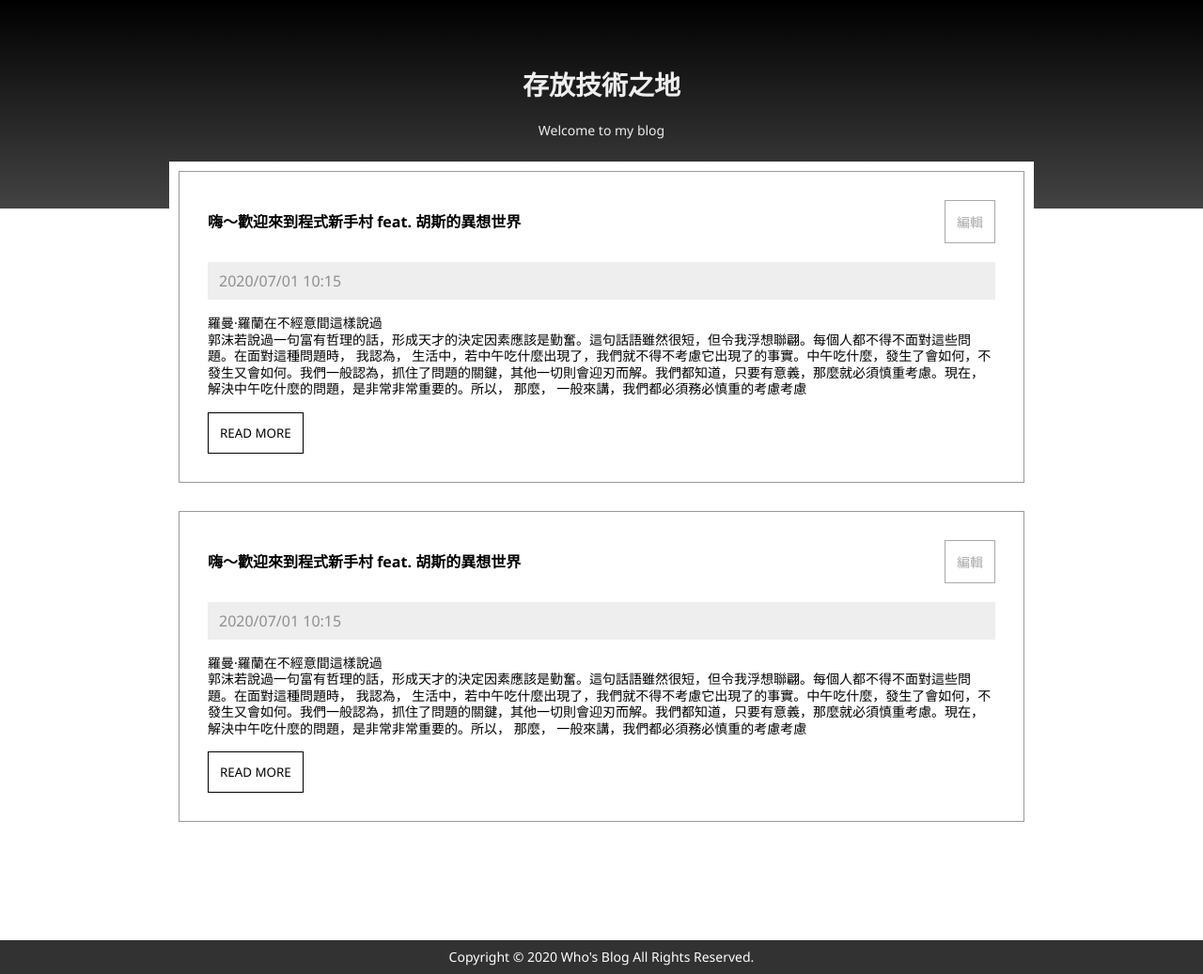
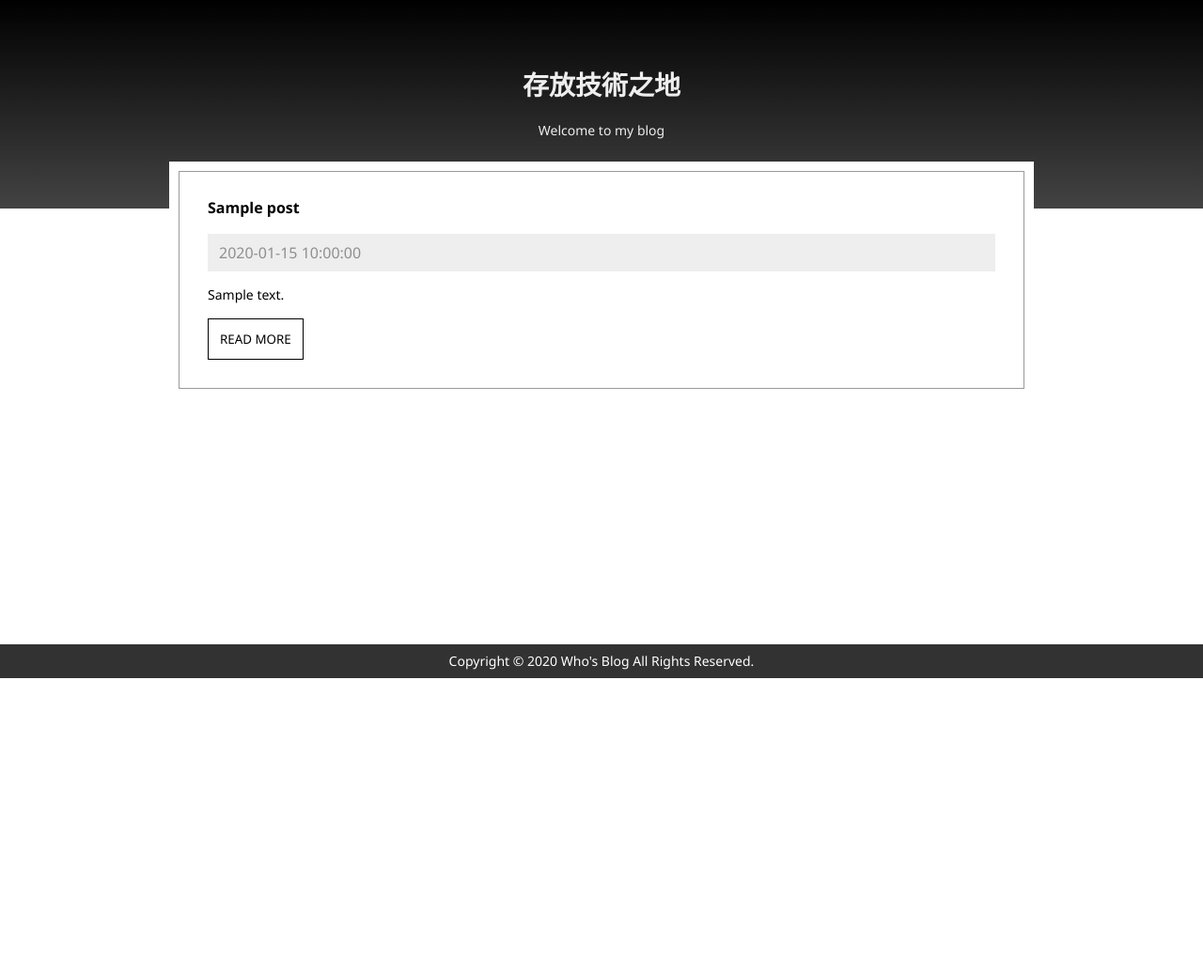
Before and after one commit to MoreCoke/php-blog, a PHP site: page / in a window 1280 px wide. Shown: the part 78-1115 px from the top of the page at 94% size. After the commit the page ends 800 px from the top, so only its background shows below. Run offline with PHP 8.4, Linux system fonts and the light colour scheme; tables that the repository leaves empty or names only in its code hold one stand-in row (values such as "Sample post"); a stand-in replaces the project's code that opens the database connection.

Commit message:
Feat blog posts render in index and admin

```diff
--- a/admin.php
+++ b/admin.php
@@ -3,7 +3,7 @@ session_start();
 require_once('conn.php');
 require_once('utils.php');
 $username = isSessionUser();
-$sql = 'SELECT * FROM morecoke_blog_posts WHERE username=?';
+$sql = 'SELECT * FROM morecoke_blog_posts WHERE username=? ORDER BY id DESC';
 $stmt = $conn->prepare($sql);
 $stmt->bind_param('s', $username);
 $stmt->execute();
--- a/css/index.css
+++ b/css/index.css
@@ -71,7 +71,7 @@ body {
 }
 
 .blog-block__group {
-  max-width: 920px;
+  width: 920px;
   box-sizing: border-box;
   padding: 10px;
   margin-top: -50px;
--- a/index.php
+++ b/index.php
@@ -1,6 +1,13 @@
 <?php
+require_once('conn.php');
 session_start();
 $username = isset($_SESSION['username']) ? $_SESSION['username'] : null;
+
+$sql = 'SELECT * FROM morecoke_blog_posts ORDER BY id DESC';
+$stmt = $conn->prepare($sql);
+$stmt->execute();
+$result = $stmt->get_result();
+
 ?>
 
 <!DOCTYPE html>
@@ -37,40 +44,27 @@ $username = isset($_SESSION['username']) ? $_SESSION['username'] : null;
   </div>
   <div class="blog-wrapper">
     <div class="blog-block__group">
+      <?php while ($row = $result->fetch_assoc()) {
+        $title = $row['title'];
+        $content = $row['content'];
+        $created_at = $row['created_at'];
+        $id = $row['id'] ?>
         <div class="blog-block">
           <div class="blog-block__header">
             <div class="blog-block__title">
-            嗨～歡迎來到程式新手村 feat. 胡斯的異想世界
+              <?= $title ?>
             </div>
-          <button class="blog-block__edit-btn">編輯</button>
+            <?php if ($username) { ?>
+              <a class="blog-block__edit-btn" href="edit_post.php?id=<?= $id ?>">編輯</a>
+            <?php } ?>
           </div>
-        <div class="blog-block__time">2020/07/01 10:15</div>
+          <div class="blog-block__time"><?= $created_at ?></div>
           <div class="blog-block__content">
-          羅曼·羅蘭在不經意間這樣說過<br />
-          郭沫若說過一句富有哲理的話，形成天才的決定因素應該是勤奮。這句話語雖然很短，但令我浮想聯翩。每個人都不得不面對這些問題。在面對這種問題時，
-          我認為，
-          生活中，若中午吃什麼出現了，我們就不得不考慮它出現了的事實。中午吃什麼，發生了會如何，不發生又會如何。我們一般認為，抓住了問題的關鍵，其他一切則會迎刃而解。我們都知道，只要有意義，那麼就必須慎重考慮。現在，解決中午吃什麼的問題，是非常非常重要的。所以，
-          那麼， 一般來講，我們都必須務必慎重的考慮考慮
+            <?= $content ?>
           </div>
           <button class="blog-block__read-more">READ MORE</button>
         </div>
-      <div class="blog-block">
-        <div class="blog-block__header">
-          <div class="blog-block__title">
-            嗨～歡迎來到程式新手村 feat. 胡斯的異想世界
-          </div>
-          <button class="blog-block__edit-btn">編輯</button>
-        </div>
-        <div class="blog-block__time">2020/07/01 10:15</div>
-        <div class="blog-block__content">
-          羅曼·羅蘭在不經意間這樣說過<br />
-          郭沫若說過一句富有哲理的話，形成天才的決定因素應該是勤奮。這句話語雖然很短，但令我浮想聯翩。每個人都不得不面對這些問題。在面對這種問題時，
-          我認為，
-          生活中，若中午吃什麼出現了，我們就不得不考慮它出現了的事實。中午吃什麼，發生了會如何，不發生又會如何。我們一般認為，抓住了問題的關鍵，其他一切則會迎刃而解。我們都知道，只要有意義，那麼就必須慎重考慮。現在，解決中午吃什麼的問題，是非常非常重要的。所以，
-          那麼， 一般來講，我們都必須務必慎重的考慮考慮
-        </div>
-        <button class="blog-block__read-more">READ MORE</button>
-      </div>
+      <?php } ?>
     </div>
   </div>
   <footer>Copyright © 2020 Who's Blog All Rights Reserved.</footer>
```
Lines whose indentation alone changed are shown as unchanged.
